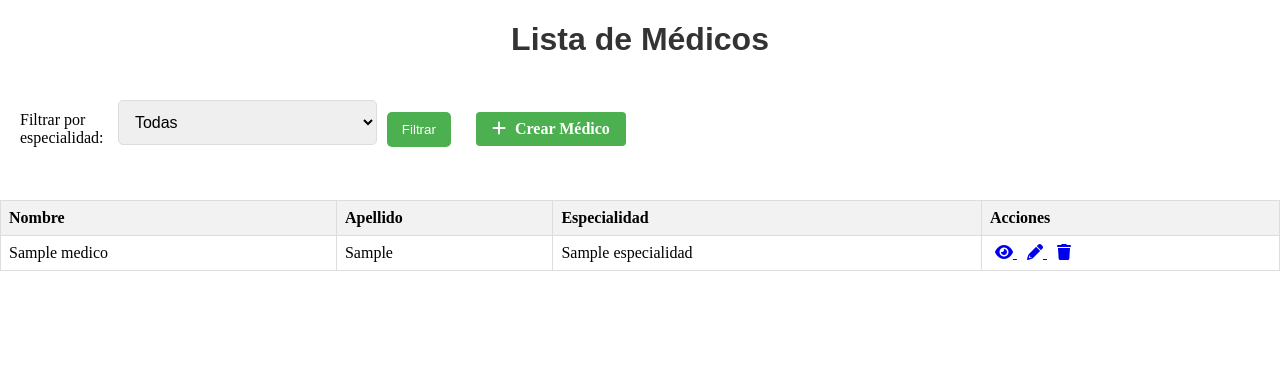
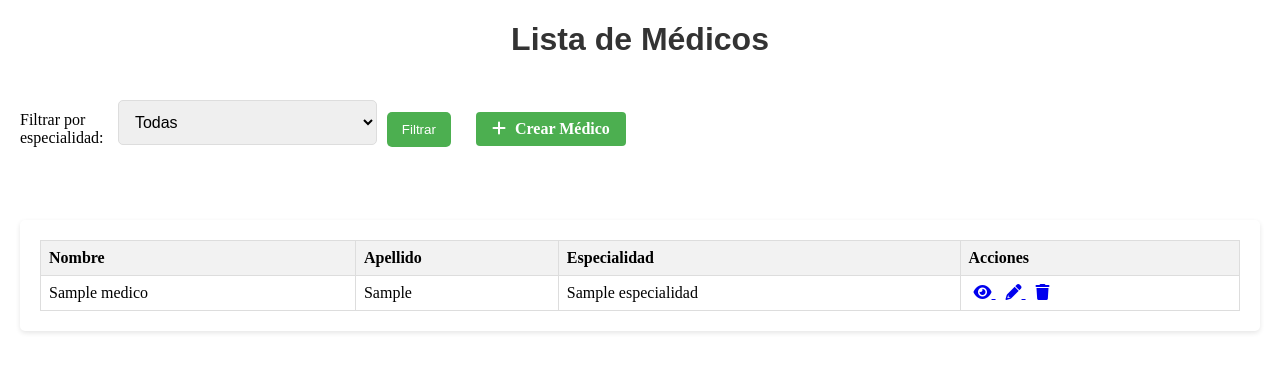
Before and after one commit to malenavero/gestion_turnos, a Django app: page /turnos/medicos/ in a window 1280 px wide. Shown: the part 47-419 px from the top of the page. Run offline with Django 4.2, Linux system fonts and the light colour scheme; a user stored in the database is signed in; tables that the repository leaves empty hold one stand-in row (values such as "Sample post").

Commit message:
fix table container

```diff
--- a/turnos/static/css/styles.css
+++ b/turnos/static/css/styles.css
@@ -102,7 +102,16 @@ h1 {
 table {
     width: 100%; /* Full width */
     border-collapse: collapse; /* Collapsing borders */
+
 }
+.table-container {
+    padding: 20px; /* Espacio interno alrededor de la tabla */
+    margin: 20px; /* Espacio externo */
+    background-color: #fff; /* Color de fondo opcional */
+    border-radius: 5px; /* Bordes redondeados opcionales */
+    box-shadow: 0 2px 5px rgba(0, 0, 0, 0.1); /* Sombra opcional */
+}
+
 
 th, td {
     border: 1px solid #ddd;
--- a/turnos/templates/fabrica/lista_especialidades.html
+++ b/turnos/templates/fabrica/lista_especialidades.html
@@ -16,6 +16,7 @@
     </div>
 {% endif %}
 {% if especialidades %}
+    <div class="table-container">
         <table>
             <thead>
                 <tr>
@@ -51,6 +52,7 @@
                 {% endfor %}
             </tbody>
         </table>
+    </div>
 {% else %}
     <p>No hay especialidades disponibles.</p>
 {% endif %}
--- a/turnos/templates/fabrica/lista_medicos.html
+++ b/turnos/templates/fabrica/lista_medicos.html
@@ -30,6 +30,7 @@
     {% endif %}
 
     {% if medicos %}
+        <div class="table-container">
             <table>
                 <thead>
                     <tr>
@@ -66,6 +67,7 @@
                     {% endfor %}
                 </tbody>
             </table>
+        </div>
     {% else %}
         <p>No hay médicos disponibles.</p>
     {% endif %}
--- a/turnos/templates/fabrica/lista_pacientes.html
+++ b/turnos/templates/fabrica/lista_pacientes.html
@@ -21,6 +21,7 @@
 {% endif %}
 
 {% if pacientes %}
+<div class="table-container">
     <table>
         <thead>
             <tr>
@@ -55,6 +56,7 @@
             {% endfor %}
         </tbody>
     </table>
+</div>
 {% endif %}
 
 {% endblock %}
```
Lines whose indentation alone changed are shown as unchanged.
